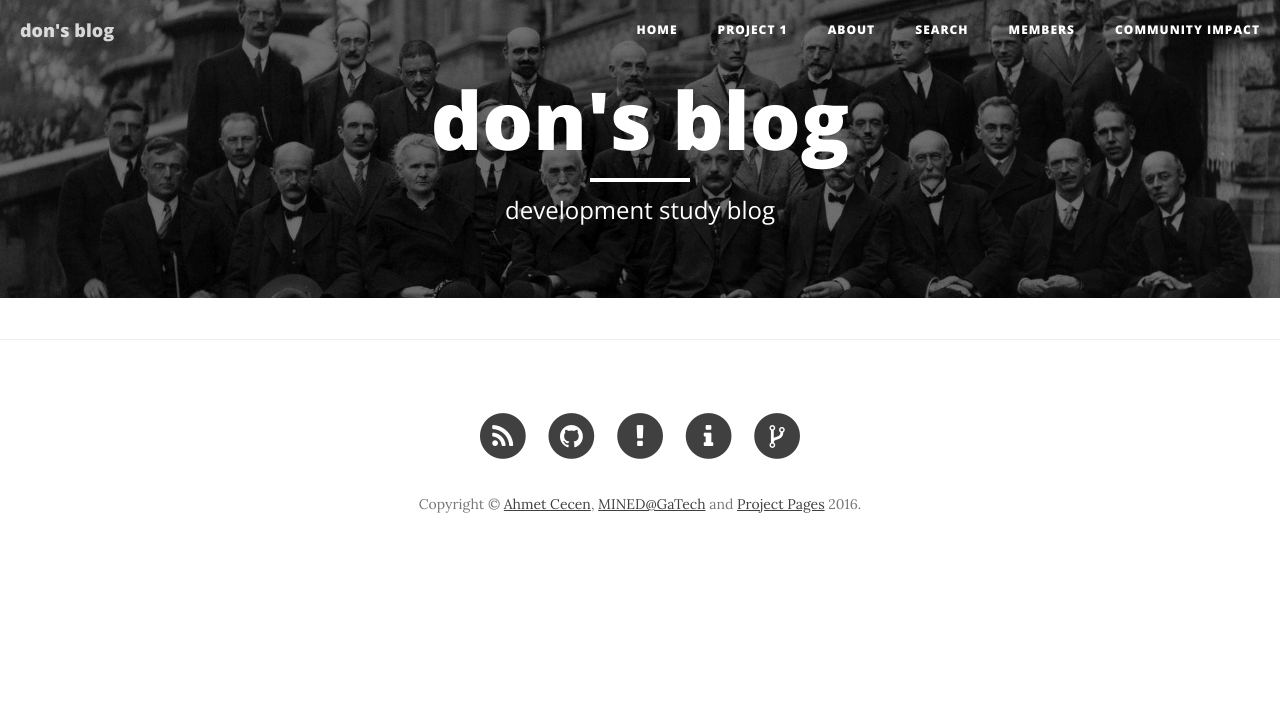
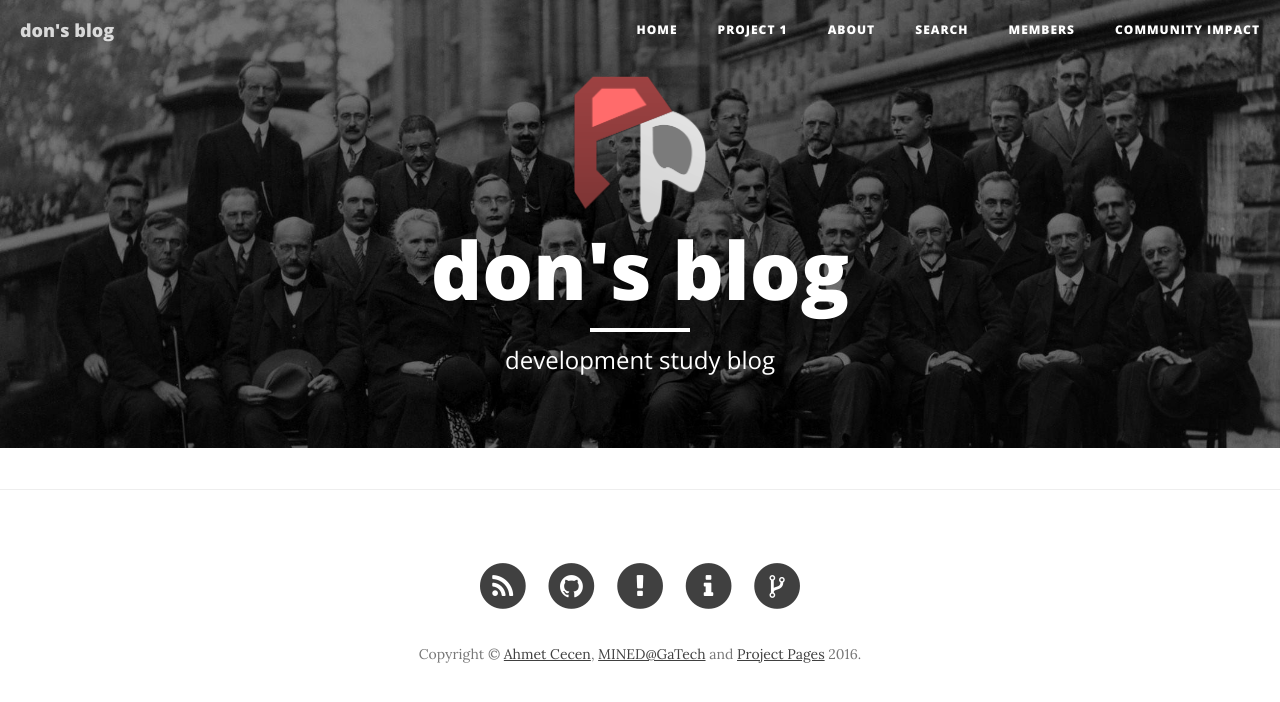
Before and after one commit to don2101/don2101.github.io, a Jekyll site: the page built from index.html, in a window 1280 px wide. Shown: the top 702 px of the page. Built offline with Jekyll 4.4.1, drawn with Linux system fonts in a browser that asks for light colours; nearby versions of some CDN libraries; the list of posts is cut into pages by our own code.

Commit message:
logo 추가"

```diff
--- a/_config.yml
+++ b/_config.yml
@@ -10,7 +10,7 @@ url: "https://don2101.github.io/"
 baseurl: "/"
 header-img: ./img/home-bg.jpg
 headercolor: "#FFFFFF"
-logo:
+logo: ./img/logos/Project-Pages-New-Logo-Inverted.png
 
 # Tertiary Parameters
 github_username:  projectpages
```
